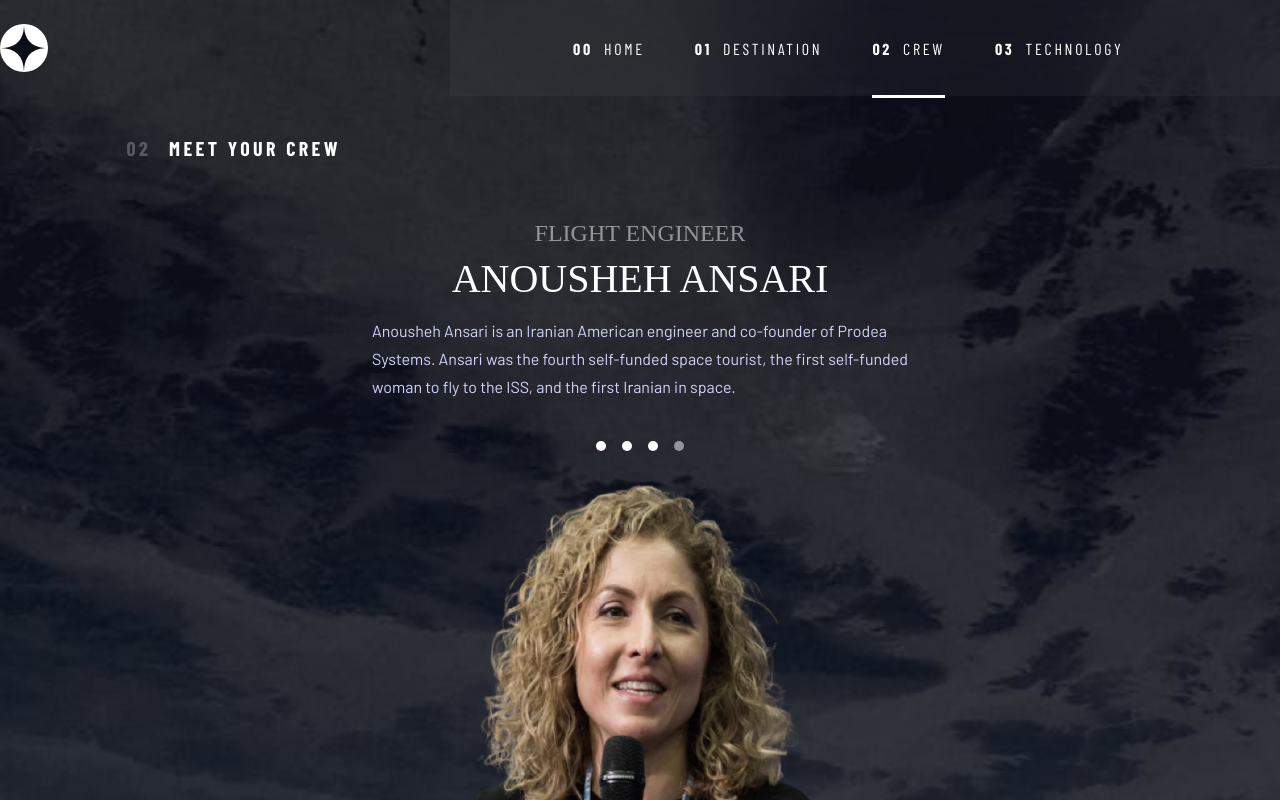
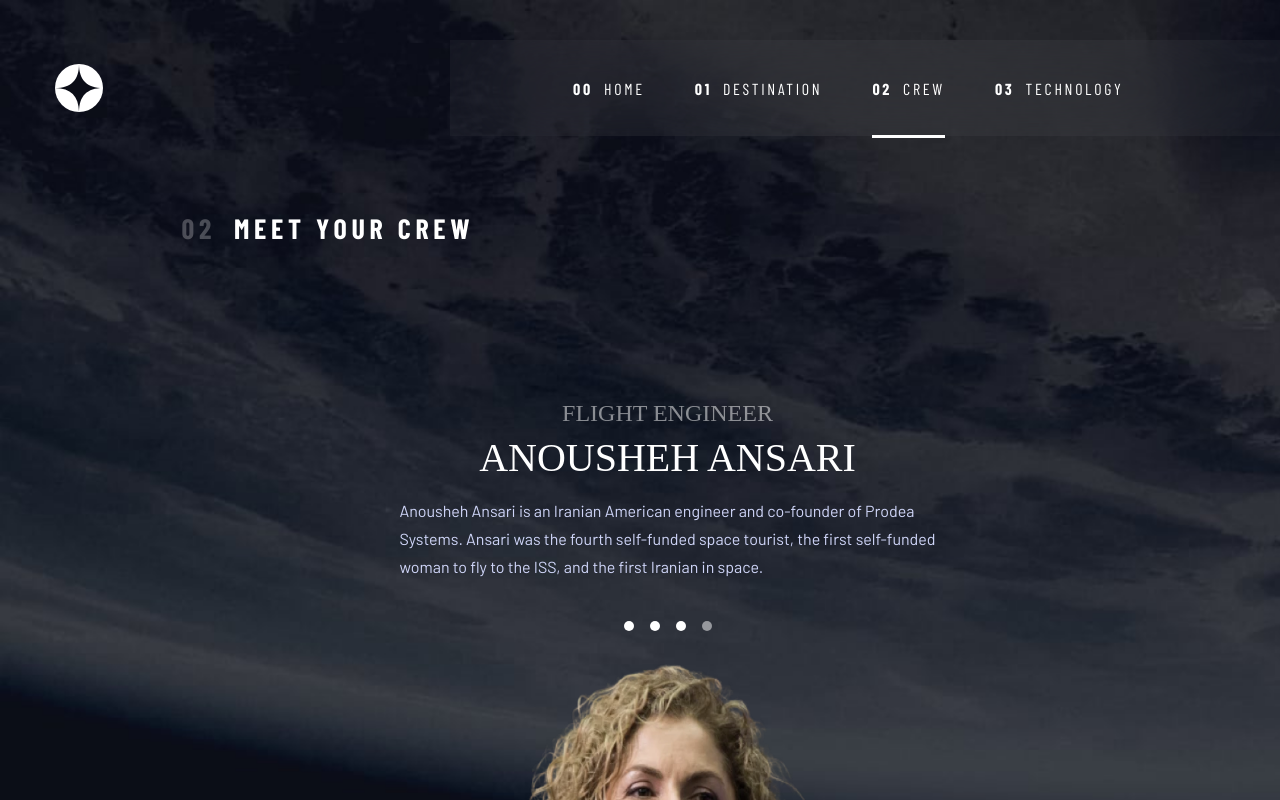
Before and after one commit to gigakhrz/Space-tourismo-website, a React (Vite) app: page /crew/anousheh in a window 1280 px wide. Shown: the top 800 px of the page. Built offline with nearby package versions, Linux system fonts and the light colour scheme; a web font is replaced by a local one.

Commit message:
change span size on desktop

```diff
--- a/src/Components/Crew/Crew.tsx
+++ b/src/Components/Crew/Crew.tsx
@@ -2,6 +2,7 @@ import { styled } from "styled-components";
 import Header from "../Header/Header";
 import bgMobile from "../../../public/assets/crew/background-crew-mobile.jpg";
 import bgTablet from "../../../public/assets/crew/background-crew-tablet.jpg";
+import bgDesktop from "../../../public/assets/crew/background-crew-desktop.jpg";
 import CrewInfo from "./CrewInfo";
 import { useParams } from "react-router-dom";
 import data from "../../../data.json";
@@ -48,6 +49,11 @@ const CrewContainer = styled.div`
     background-image: url(${bgTablet});
     gap: 60px;
   }
+  @media screen and (min-width: 1024px) {
+    padding: 40px 0 0 55px;
+    gap: 154px;
+    background-image: url(${bgDesktop});
+  }
 `;
 
 const HeaderDiv = styled.div`
@@ -56,8 +62,11 @@ const HeaderDiv = styled.div`
   align-items: center;
   flex-direction: column;
   gap: 24px;
+  @media screen and (min-width: 1024px) {
+    gap: 40px;
+  }
   @media screen and (min-width: 768px) {
-    gap: 40px;
+    gap: 76px;
   }
 
   span {
@@ -85,6 +94,9 @@ const HeaderDiv = styled.div`
 
     @media screen and (min-width: 1024px) {
       margin-left: 126.5px;
+      font-size: 28px;
+      line-height: 33.6px;
+      letter-spacing: 4.72px;
     }
   }
   span .opacit {
--- a/src/Components/Destination.tsx
+++ b/src/Components/Destination.tsx
@@ -155,13 +155,15 @@ const HeaderDiv = styled.div`
       align-self: flex-start;
       margin-left: 39px;
       font-size: 20px;
-      font-weight: 400;
       line-height: 24px;
       letter-spacing: 3.375px;
     }
 
     @media screen and (min-width: 1024px) {
       margin-left: 126.5px;
+      font-size: 28px;
+      line-height: 33.6px;
+      letter-spacing: 4.72px;
     }
   }
   span .opacit {
```
